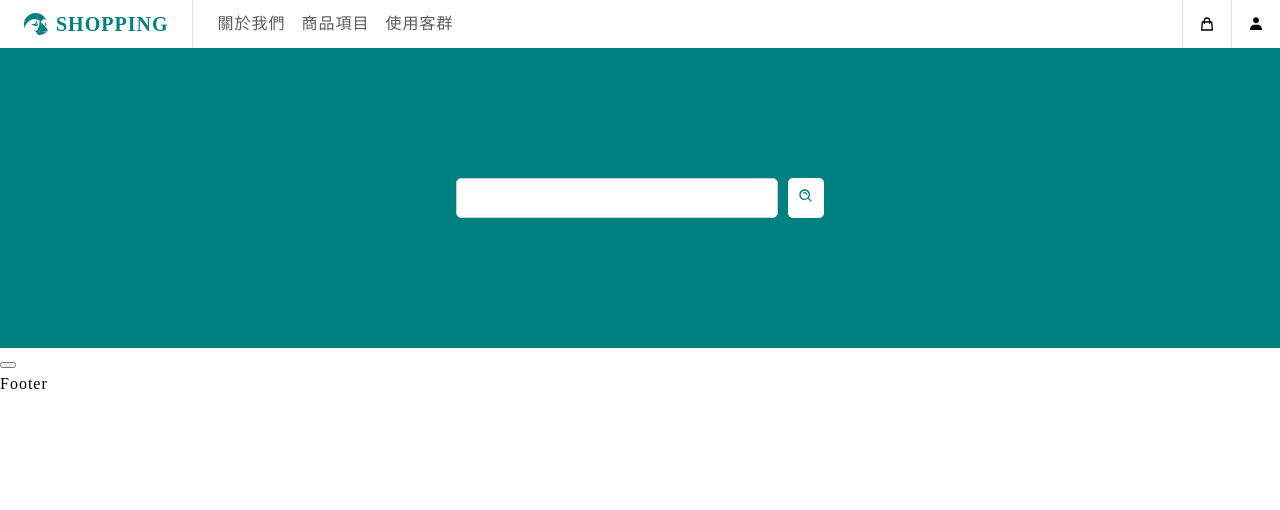
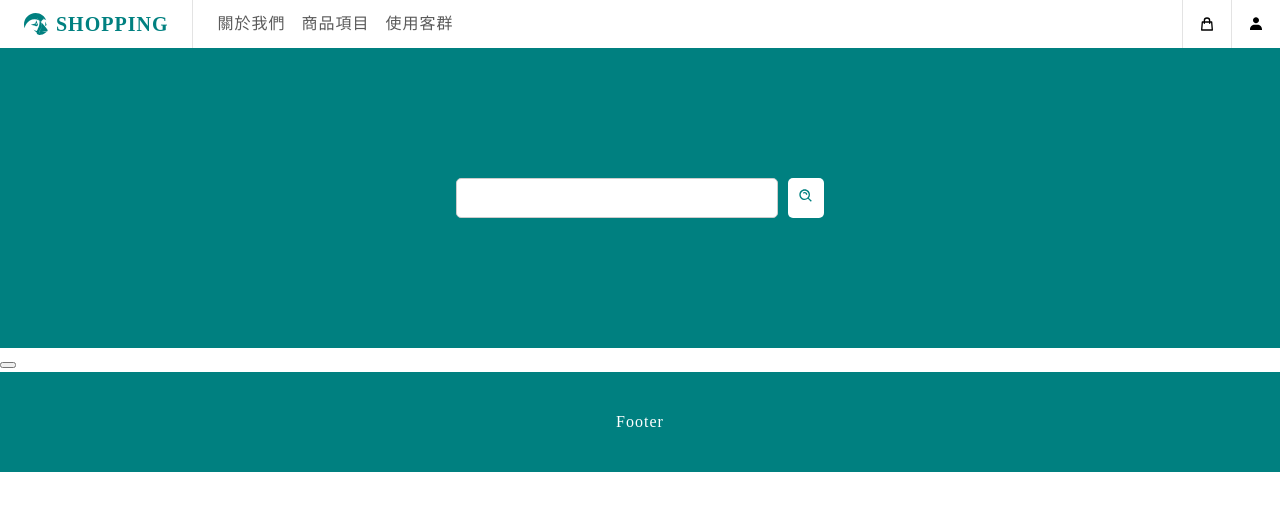
Before and after one commit to IffyArt/shopping-cart-project, a Next.js app: page / in a window 1280 px wide. Shown: the top 510 px of the page. Built offline with nearby package versions, Linux system fonts and the light colour scheme.

Commit message:
feat(Footer): create basic Footer layout and style

```diff
--- a/src/components/Footer/index.tsx
+++ b/src/components/Footer/index.tsx
@@ -1,7 +1,8 @@
+import styles from './styles.module.css';
 type Props = {};
 
 const Footer = (props: Props) => {
-  return <div>Footer</div>;
+  return <footer className={styles.footer}>Footer</footer>;
 };
 
 export default Footer;
--- /dev/null
+++ b/src/components/Footer/styles.module.css
@@ -0,0 +1,8 @@
+.footer {
+  display: flex;
+  align-items: center;
+  justify-content: center;
+  height: 100px;
+  color: white;
+  background-color: teal;
+}
```
